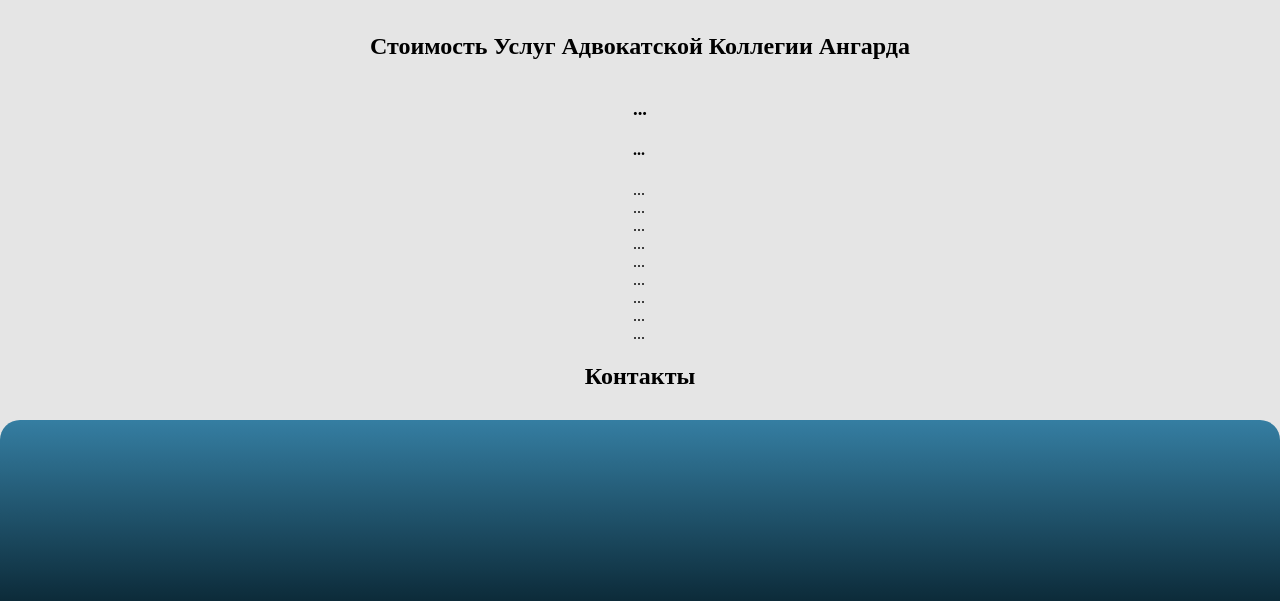
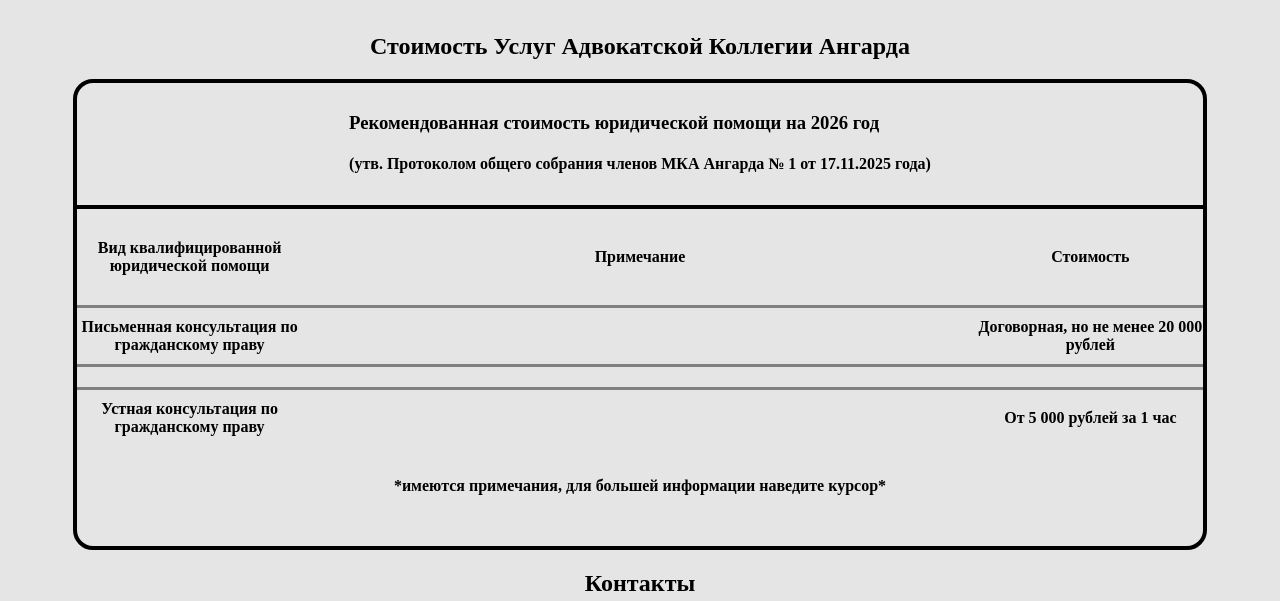
Before and after one commit to Griboedovich/bar-association-study-project, a plain HTML site: page header.html in a window 1280 px wide. Shown: the part 1219-1820 px from the top of the page. Drawn offline with Linux system fonts and the light colour scheme.

Commit message:
Добавлен примитивный грыд

```diff
--- a/header.html
+++ b/header.html
@@ -294,8 +294,8 @@
 					<div class = "grid-price-item grid-title">
 
 						<div class = "grid-simple-item title">
-							<h3>...</h3>
-							<h4>...</h4>
+							<h3>Рекомендованная стоимость юридической помощи на 2026 год</h3>
+							<h4>(утв. Протоколом общего собрания членов МКА Ангарда № 1 от 17.11.2025 года)</h4>
 						</div>
 
 					</div>
@@ -303,15 +303,16 @@
 					<div class = "grid-price-item grid-legend">
 
 						<div class = "grid-simple-item service">
-							<span>...</span>
+							<span>Вид квалифицированной юридической помощи
+</span>
 						</div>
 
 						<div class = "grid-simple-item cost">
-							<span>...</span>
+							<span>Стоимость</span>
 						</div>
 
 						<div class = "grid-simple-item note">
-							<span>...</span>
+							<span>Примечание</span>
 						</div>
 
 					</div>
@@ -319,30 +320,30 @@
 					<div class = "grid-price-item grid-service-cost">
 
 						<div class = "grid-simple-item service">
-							<span>...</span>
+							<span>Письменная консультация по гражданскому праву</span>
 						</div>
 
 						<div class = "grid-simple-item cost">
-							<span>...</span>
+							<span>Договорная, но не менее 20 000 рублей</span>
 						</div>
 					</div>
 
-					<div class = "grid-price-item grid-service-cost-note">
+					<div class = "grid-price-item grid-service-cost-note end-grid">
 
 						<div class = "grid-simple-item service">
-							<span>...</span>
+							<span>Устная консультация по гражданскому праву</span>
 						</div>
 
 						<div class = "grid-simple-item cost">
-							<span>...</span>
+							<span>От 5 000 рублей за 1 час</span>
 						</div>
 
 						<div class = "grid-simple-item note">
-							<span>...</span>
+							<span>*имеются примечания, для большей информации наведите курсор*</span>
 						</div>
 
 						<div class = "grid-simple-item note-info">
-							<span>...</span>
+							<span>Неполный час оплачивается, как полный час консультации</span>
 						</div>
 
 					</div>
--- a/src/styles/style.css
+++ b/src/styles/style.css
@@ -59,7 +59,7 @@
 
 	--main-color: #357ea2;
 	--accent-color: #89001c;
-
+	--center-object-width: 70%;
 }
 
 
@@ -467,6 +467,8 @@
 	width:100%;
 }
 
+	/*===== Members Section =====*/
+
 .member-cards {
 	display:flex;
 	align-self: start;
@@ -479,7 +481,7 @@
 
 	margin: 20px;
 
-	width: 70%;
+	width: var(--center-object-width);
 
 	border-style: solid;
 	border-width: 4px;
@@ -635,7 +637,7 @@
 	margin: 10px;
 	margin-left: 20px;
 
-	align-self: start;
+	/*align-self: start;*/
 
 	cursor: auto;
 }
@@ -720,6 +722,205 @@
 	background-color: #3A000B;
 }
 
+	/*===== End Members Section =====*/
+
+.grid-price {
+	display: grid;
+	grid-auto-columns: 100%;
+	grid-auto-rows: auto;
+	row-gap: 20px;
+
+	/*width: var(--center-object-width);*/
+	width: 90%;
+
+	border-style: solid;
+	border-color: black;
+	border-width: 4px;
+	border-radius: 20px;
+}
+
+.grid-price-item{
+
+	padding-top: 10px;
+	padding-bottom: 10px;
+
+	border-top-style: solid;
+	border-bottom-style: solid;
+	border-color: gray;
+	border-width: 3px;
+}
+
+.end-grid{
+	border-bottom-style: none;
+}
+
+.grid-price .grid-title {
+	display: grid;
+
+	grid-template-columns: 100%;
+	grid-template-rows: auto;
+
+	justify-items: center;
+
+	border-top-style: none;
+	border-bottom-style: solid;
+	border-color: black;
+	border-width: 4px;
+
+}
+
+
+
+/*.grid-legend * {
+	display: block;
+	width: 100%;
+	height: 100%;
+	background-color: blue;
+}*/
+
+.grid-price .grid-legend {
+	display: grid;
+	grid-template-columns: [service-start] 1fr [service-end note-start] 3fr [note-end cost-start] 1fr [cost-end];
+	grid-template-rows: auto;
+
+	justify-items: center;
+	align-items: center;
+	justify-content: center;
+
+	text-align: center;
+	font-weight: bold;
+
+	border-top-style: none;
+	border-bottom-style: none;
+
+}
+
+.grid-legend .service {
+	grid-column-start: service-start;
+	grid-column-end: service-end;
+	grid-row-start: 1;
+	grid-row-end: 1;
+}
+
+.grid-legend .note {
+	grid-column-start: note-start;
+	grid-column-end: note-end;
+	grid-row-start: 1;
+	grid-row-end: 1;
+
+}
+
+.grid-legend .cost {
+	grid-column-start: cost-start;
+	grid-column-end: cost-end;
+	grid-row-start: 1;
+	grid-row-end: 1;
+
+}
+
+.grid-price .grid-service-cost {
+	display: grid;
+	grid-template-columns: [service-start] 1fr [service-end] 3fr [cost-start] 1fr [cost-end];
+	grid-template-rows: auto;
+
+	justify-items: center;
+	align-items: center;
+	justify-content: center;
+
+	text-align: center;
+	font-weight: bold;
+
+}
+
+.grid-service-cost .service {
+	grid-column-start: service-start;
+	grid-column-end: service-end;
+	grid-row-start: 1;
+	grid-row-end: 1;
+}
+
+.grid-service-cost .cost {
+	grid-column-start: cost-start;
+	grid-column-end: cost-end;
+	grid-row-start: 1;
+	grid-row-end: 1;
+
+}
+
+.grid-price .grid-service-cost-note {
+	display: grid;
+	grid-template-columns: [service-start note-start] 1fr [service-end] 3fr [cost-start] 1fr [cost-end note-end];
+	grid-template-rows: auto auto auto;
+
+	justify-items: center;
+	align-items: center;
+	justify-content: center;
+
+	text-align: center;
+	font-weight: bold;
+
+}
+
+
+
+ .grid-service-cost-note.service {
+	grid-column-start: service-start;
+	grid-column-end: service-end;
+	grid-row-start: 1;
+	grid-row-end: 1;
+}
+
+ .grid-service-cost-note .cost {
+	grid-column-start: cost-start;
+	grid-column-end: cost-end;
+	grid-row-start: 1;
+	grid-row-end: 1;
+
+}
+
+.grid-service-cost-note .note {
+	display: grid;
+
+	grid-column-start: note-start;
+	grid-column-end: note-end;
+	grid-row-start: 2;
+	grid-row-end: 2;
+
+	align-content: center;
+
+	height: 100px;
+
+	overflow: hidden;
+
+	transition: 0.3s;
+}
+
+ .grid-service-cost-note .note-info {
+	display: grid;
+
+	grid-column-start: note-start;
+	grid-column-end: note-end;
+	grid-row-start: 3;
+	grid-row-end: 3;
+
+	align-items: center;
+
+	overflow: hidden;
+
+	height: 0px;
+
+
+	transition: 0.3s;
+}
+
+.grid-service-cost-note:hover .note-info{
+	height: 100px;
+}
+
+.grid-service-cost-note:hover .note{
+	height: 0px;
+}
+
 /*================ End Main Block ================*/
 
 /*================ Footer Block ==================*/
```
